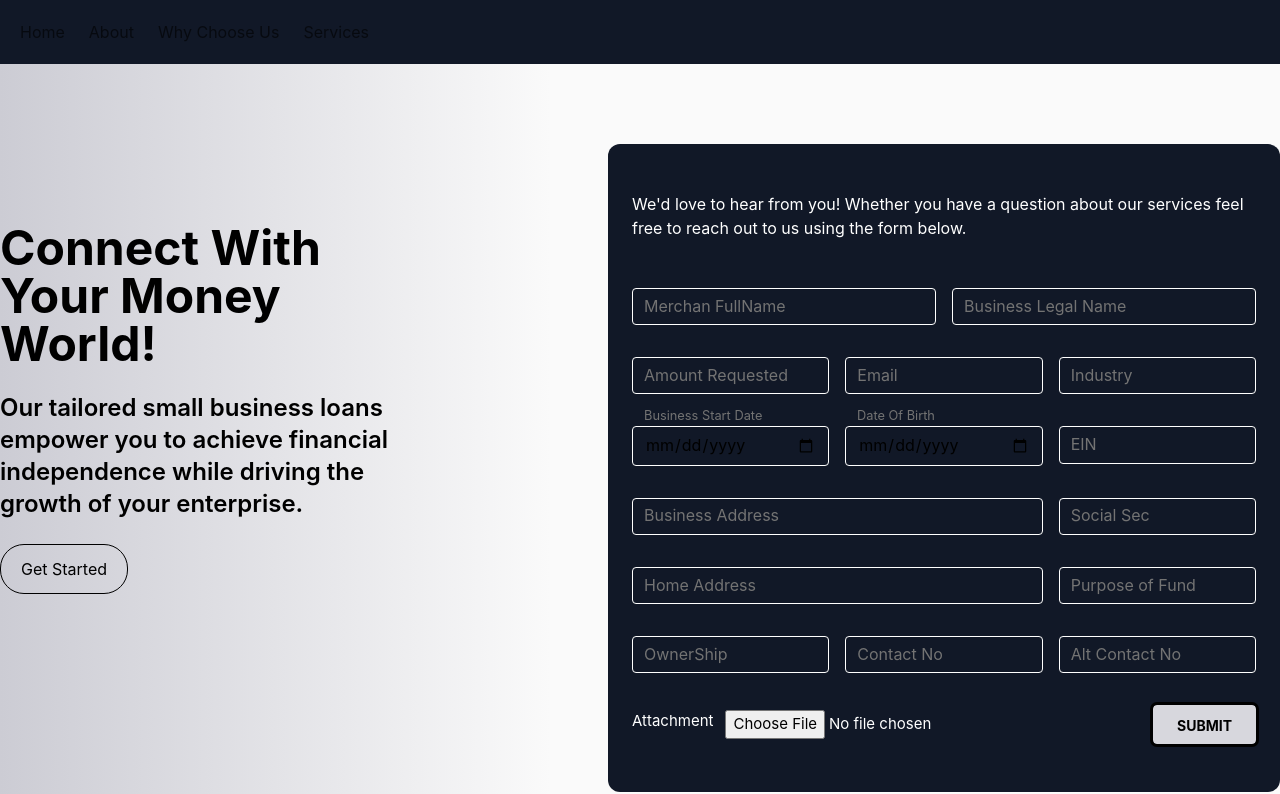
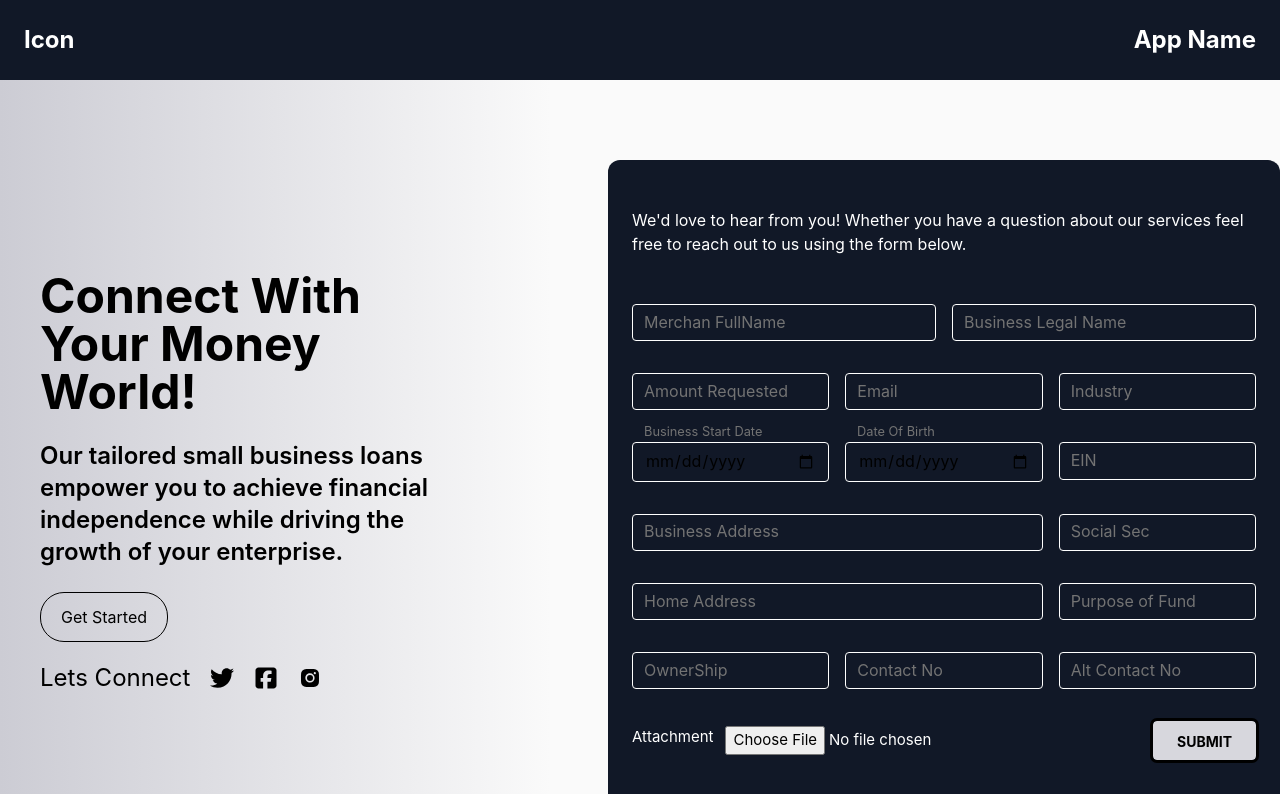
Before and after one commit to Outwerk/project4, a React (Create React App) app: page / in a window 1280 px wide. Shown: the top 794 px of the page. Built offline with nearby package versions, Linux system fonts and the light colour scheme.

Commit message:
make full responisve

```diff
--- a/src/components/Footer.js
+++ b/src/components/Footer.js
@@ -3,7 +3,7 @@ import React from 'react'
 export default function Footer() {
     return (
         <footer
-        className="footer bg-base-300 bg-[#111827] text-white text-base-content p-10 px-0 md:px-24
+        className="footer bg-base-300 bg-[#111827] text-white text-base-content p-10 px-4 md:px-6 lg:px-8 2xl:px-24
          flex flex-col md:flex-row items-start md:items-center justify-between gap-5 md:gap-0">
             <nav className='flex flex-col'>
                 <h6 className="footer-title text-xl mb-3">Services</h6>
--- a/src/components/Form.js
+++ b/src/components/Form.js
@@ -144,7 +144,7 @@ export default function Form() {
 
     return (
         <div
-            className=" md:mx-auto block w-screen md:max-w-2xl 2xl:max-w-2xl rounded-xl bg-[#111827] p-6 py-12  shadow-4 dark:bg-surface-dark">
+            className=" md:mx-auto block w-screen md:max-w-3xl lg:max-w-2xl 2xl:max-w-2xl rounded-xl bg-[#111827] p-6 py-12  shadow-4 dark:bg-surface-dark">
             <h1 className="text-white mb-12 ">We'd love to hear from you! Whether you have a question about our services feel free to reach out to us using the form below.</h1>
             <form onSubmit={handleSubmit} ref={formRef}>
                 <div className="w-full grid grid-cols-1 md:grid-cols-2 gap-4 mb-3 md:mb-0">
--- a/src/components/HeroSection.js
+++ b/src/components/HeroSection.js
@@ -1,17 +1,27 @@
 import React from 'react'
 import Form from './Form'
+import { FaTwitter } from "react-icons/fa";
+import { FaSquareFacebook } from "react-icons/fa6";
+import { BiLogoInstagramAlt } from "react-icons/bi";
+
 
 export default function HeroSection() {
   return (
-    <div className="hero bg-base-200 min-h-screen w-full flex flex-col lg:flex-row justify-center items-center lg:items-stretch gap-10 lg:gap-44 2xl:gap-72 mt-20 ">
+    <div className="hero bg-base-200 min-h-screen w-full flex flex-col lg:flex-row justify-center items-center md:items-start ms-0 md:ms-6 lg:ms-0 lg:items-stretch gap-10 lg:gap-44 2xl:gap-72 mt-20 ">
 
-    <div className="hero-content ms-5 sm:ms-0 lg:mt-20">
+    <div className="hero-content ms-5 sm:ms-3 lg:ms-10 lg:mt-28 ">
       <div className="max-w-md">
         <h1 className="text-4xl md:text-5xl font-bold">Connect With Your Money World!</h1>
         <p className="py-6 text-2xl font-semibold">
         Our tailored small business loans empower you to achieve financial independence while driving the growth of your enterprise.
         </p>
         <button className="btn btn-primary p-3 px-5 rounded-3xl border border-black hover:bg-black hover:text-white">Get Started</button>
+        <div className='flex items-center gap-5 text-2xl mt-5'>
+          <p>Lets Connect</p>
+          <FaTwitter className='hover:text-gray-500'/>
+          <FaSquareFacebook className='hover:text-gray-500'/>
+          <BiLogoInstagramAlt className='hover:text-gray-500'/>
+        </div>
       </div>
     </div>
 
--- a/src/components/Navbar.js
+++ b/src/components/Navbar.js
@@ -1,62 +1,18 @@
-import React from 'react'
+import React from 'react';
 
-export default function Navbar() {
+const Navbar = () => {
   return (
-    <>
-    <header>
-      <nav
-        className="relative flex w-full h-16 items-center justify-between bg-[#111827] py-2 shadow-dark-mild dark:bg-body-dark lg:flex-wrap md:justify-start lg:py-4"
-        data-twe-navbar-ref>
-        <div className="flex w-full flex-wrap items-center justify-between px-3">
-          <div className="flex items-center">
-            <button
-              className="border-0 bg-transparent px-2 text-xl leading-none transition-shadow duration-150 ease-in-out hover:text-neutral-700 focus:text-neutral-700 dark:hover:text-white dark:focus:text-white lg:hidden"
-              type="button"
-              data-twe-collapse-init
-              data-twe-target="#navbarSupportedContentX"
-              aria-controls="navbarSupportedContentX"
-              aria-expanded="false"
-              aria-label="Toggle navigation">
-              <span
-                className="[&>svg]:h-7 [&>svg]:w-7 [&>svg]:stroke-black/50 dark:[&>svg]:stroke-neutral-200">
-                <svg
-                  xmlns="http://www.w3.org/2000/svg"
-                  fill="none"
-                  viewBox="0 0 24 24"
-                  strokeWidth="1.5"
-                  stroke="currentColor">
-                  <path
-                    strokeLinecap="round"
-                    strokeLinejoin="round"
-                    d="M3.75 6.75h16.5M3.75 12h16.5m-16.5 5.25h16.5" />
-                </svg>
-              </span>
-            </button>
-          </div>
+    <nav className="bg-[#111827] p-6">
+      <div className="container mx-auto flex justify-between items-center">
+        <div className="text-white text-2xl font-bold">
+          Icon
+        </div>
+        <div className="text-white text-2xl font-bold">
+          App Name
+        </div>
+      </div>
+    </nav>
+  );
+};
 
-          <div
-            className="!visible hidden grow basis-[100%] items-center text-center lg:!flex lg:basis-auto lg:text-left"
-            id="navbarSupportedContentX"
-            data-twe-collapse-item>
-            <ul className="me-auto flex flex-col lg:flex-row" data-twe-navbar-nav-ref>
-              {['Home', 'About', 'Why Choose Us', 'Services'].map((item, index) => (
-                <li className="mb-4 lg:mb-0 lg:pe-2" key={index} data-twe-nav-item-ref>
-                  <a
-                    className="block text-black/60 transition duration-200 hover:text-black/80 focus:text-black/80 active:text-black/80 motion-reduce:transition-none dark:text-white/60 dark:hover:text-white/80 dark:focus:text-white/80 dark:active:text-white/80 lg:px-2"
-                    href="#!"
-                    data-twe-nav-link-ref
-                    data-twe-ripple-init
-                    data-twe-ripple-color="light">
-                    {item}
-                  </a>
-                </li>
-              ))}
-            </ul>
-          </div>
-        </div>
-      </nav>
-    </header>
-  </>
-
-  );
-}
+export default Navbar;
```
